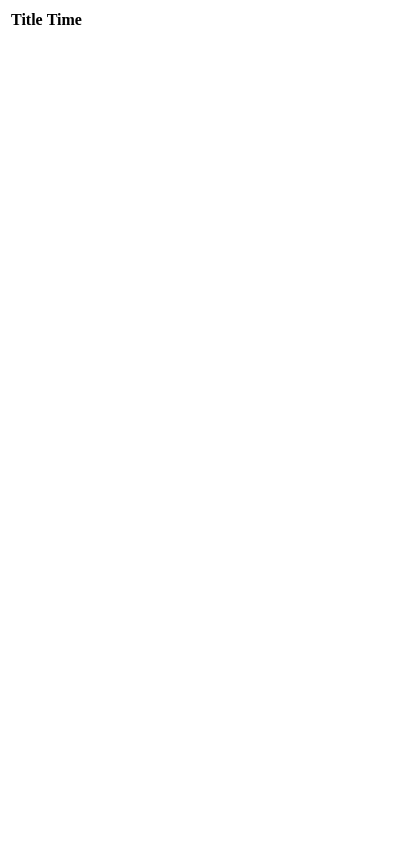
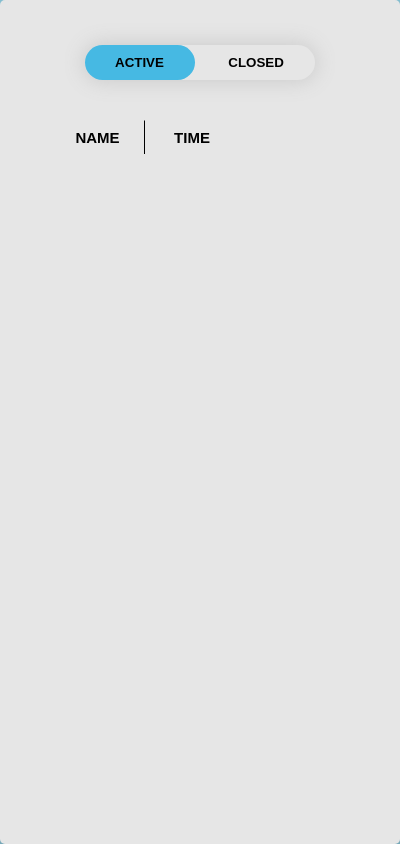
Before and after one commit to AnasNadeem/tab-tracker, a browser extension: page popup.html in a window 400 px wide. Drawn offline with Linux system fonts and the light colour scheme.

Commit message:
Improved popup.html added style

```diff
--- a/popup.css
+++ b/popup.css
@@ -1,4 +1,122 @@
-body {
-    width: 20rem;
-    min-height: 10rem;
+*{
+    box-sizing: border-box;
+    font-family: 'Poppins', sans-serif;
 }
+body{
+    margin: 0px;
+    padding: 0px;
+	width: 290px;
+    height: 450px;
+}
+.container{
+    width: 100%;
+    height: 100%;
+    background-color: #93d2e6;
+    background-image: linear-gradient(rgba(0,0,0,0.1),rgba(0,0,0,0.2));
+    position: absolute;
+}
+.box{
+	width: 100%;
+    height: 100%;
+    position: relative;
+    background-color: #e6e6e6;
+/*     background-image: linear-gradient(rgba(0,0,0,0.1),rgba(0,0,0,0.1)); */
+    border-radius: 5px;
+    padding: 5px;
+    top: 50%;
+    left: 50%;
+    transform: translate(-50%,-50%);
+    overflow: hidden;
+}
+.button-box{
+    width: 230px;
+    margin: 40px auto;
+    position: relative;
+    border-radius: 30px;
+    box-shadow: 0 0 20px 2px #cccccc;
+}
+.toggle-btn{
+    padding: 10px 30px;
+    cursor: pointer;
+    background: transparent;
+    border: none;
+    outline: none;
+    position: relative;
+    font-weight: bold;
+    text-transform: uppercase;
+}
+#toggleBtn{
+    top: 0;
+    left: 0;
+    position: absolute;
+    height: 100%;
+    width: 110px;
+    background: #46b9e3;
+    border-radius: 30px;
+    transition: 0.5s;
+}
+.data-box{
+    top: 120px;
+    position: absolute;
+    width: 190px;
+    transition: 0s;
+}
+#active{
+    left: 50px;
+}
+
+#closed{
+    left: 400px;
+}
+table{
+    width: 190px;
+    margin: 0px;
+    border-collapse: separate;
+    border-spacing: 0;
+}
+table tr th,
+table tr td{
+    border-right: 1px solid #e6e6e6;
+}
+table tr th {
+  text-align: center;
+  border-top: solid 1px #e6e6e6;
+}
+table tr th:first-child,
+table tr td:first-child {
+  border-left: 1px solid #e6e6e6;
+}
+table tr th:first-child,
+table tr td:first-child {
+  border-left: 1px solid #e6e6e6;
+}
+table tr th:first-child,
+table tr td:first-child {
+  border-right: 1px solid black;
+}
+table tr td:last-child {
+  border-bottom: 1px solid #e6e6e6;
+}
+table tr td:first-child {
+  border-bottom: 1px solid #e6e6e6;
+}
+table tr td:first-child {
+  border-top: 1px solid black;
+}
+table tr td:last-child {
+  border-top: 1px solid black;
+}
+th {
+    width: 95px;
+    color: black;
+    font-size: 15px;
+    text-align: center;
+    padding: 8px 14px 8px 14px;
+}
+td {
+    width: 95px;
+    color: black;
+    font-size: 12px;
+    text-align: center;
+    padding: 10px 5px 10px 5px;
+}
--- a/popup.html
+++ b/popup.html
@@ -1,12 +1,34 @@
 <link href="popup.css" rel="stylesheet" type="text/css" />
 <script type="module" src="popup.js"></script>
 
-<table class="table">
-  <thead>
-    <tr>
-      <th scope="col">Title</th>
-      <th scope="col">Time</th>
-    </tr>
-  </thead>
-  <tbody id="tabBody"></tbody>
-</table>
+<div class="container">
+    <div class="box">
+        <div class="button-box">
+            <div id="toggleBtn"></div>
+            <button id="activeBtn" class="toggle-btn" type="button">active</button>
+            <button id="closeBtn" class="toggle-btn" type="button">closed</button>
+        </div>
+        <div id="active" class="data-box">
+            <table>
+              <thead>
+                <tr>
+                  <th>NAME</th>
+                  <th>TIME</th>
+                </tr>
+              </thead>
+              <tbody id="activeTbody"></tbody>
+            </table>
+        </div>
+        <div id="closed" class="data-box">
+          <table>
+            <thead>
+              <tr>
+                <th>NAME</th>
+                <th>TIME</th>
+              </tr>
+            </thead>
+            <tbody id="closedTbody"></tbody>
+          </table>
+        </div>
+    </div>
+</div>
--- a/popup.js
+++ b/popup.js
@@ -1,6 +1,7 @@
 import { truncate } from "./utils.js";
 
-const tabBody = document.getElementById('tabBody');
+const activeTbody = document.getElementById('activeTbody');
+const closedTbody = document.getElementById('closedTbody');
 
 const existingTabs = () => {
 	chrome.storage.local.get().then(result => {
@@ -9,7 +10,8 @@ const existingTabs = () => {
 			let tab = result[tabId];
 			if(tab.endTime){
 				tab['timeDiff'] = Math.round(((tab.endTime - tab.startTime)/1000)/60);
-				displanInTabBody(tab);
+				const tabRow = displanInTBody(tab);
+				closedTbody.innerHTML += tabRow;
 			}else{
 				chrome.tabs.get(parseInt(tabId)).then( chromeTab => {
 					const timeDiffInSec = (new Date().getTime() - tab.startTime)/1000;
@@ -17,7 +19,8 @@ const existingTabs = () => {
 					tab = {...tab, ...chromeTab};
 					tabMap[tabId] = tab;
 					chrome.storage.local.set(tabMap);
-					displanInTabBody(tab);
+					const tabRow = displanInTBody(tab);
+					activeTbody.innerHTML += tabRow;
 				})
 			}
 		}
@@ -26,10 +29,10 @@ const existingTabs = () => {
 
 existingTabs();
 
-const displanInTabBody = (tab) => {
+const displanInTBody = (tab) => {
 	// const pathname = new URL(tab.url);
 	const tabId = tab.id;
-	const tabRow = `<tr>
+	return `<tr>
 		<td id="${tabId}">
 			<a>
 				${truncate(tab.title, 20)}
@@ -37,5 +40,31 @@ const displanInTabBody = (tab) => {
 		</td>
 		<td>${tab.timeDiff} min</td>
 	</tr>`
-  	tabBody.innerHTML += tabRow;
 }
+
+
+let activeBtn = document.getElementById("activeBtn")
+let closeBtn = document.getElementById("closeBtn")
+
+activeBtn.addEventListener("click", function(){
+	active()
+})
+
+closeBtn.addEventListener("click", function(){
+	closed()
+})
+
+let activeDiv = document.getElementById("active")
+let closedDiv = document.getElementById("closed")
+let toggleBtn = document.getElementById("toggleBtn")
+
+function closed(){
+	activeDiv.style.left = "-400px"
+	closedDiv.style.left = "50px"
+	toggleBtn.style.left = "120px"
+}
+function active(){
+	activeDiv.style.left = "50px"
+	closedDiv.style.left = "400px"
+	toggleBtn.style.left = "0px"
+}
```
